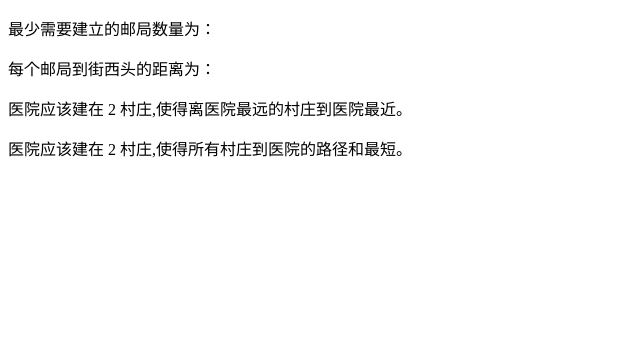
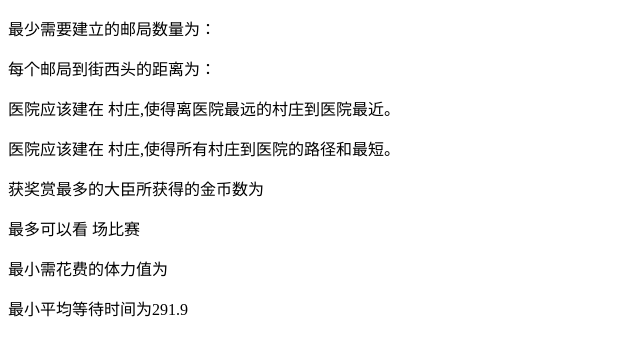
Before and after one commit to whatdfjslfjldks/vue-componentization, a Vue app in the folder vueComponentization/: page / in a window 1280 px wide. Shown: the top 356 px of the page, without its empty margins (0-640 px from the left). Built offline with nearby package versions, Linux system fonts and the light colour scheme.

Commit message:
feat:贪心算法实验，4-7题

```diff
--- a/vueComponentization/src/App.vue
+++ b/vueComponentization/src/App.vue
@@ -18,12 +18,28 @@
 <p>医院应该建在 {{ result.hospital }} 村庄,使得离医院最远的村庄到医院最近。</p>
 <p>医院应该建在 {{ result.home }} 村庄,使得所有村庄到医院的路径和最短。</p>
   </div>
+  <div v-if="result">
+  <p>获奖赏最多的大臣所获得的金币数为{{ result.gold }}</p>
+  </div>
+  <div v-if="result">
+    <p>最多可以看 {{result.game}} 场比赛</p>
+  </div>
+  <div v-if="result">
+  <p>最小需花费的体力值为{{ result.energy }}</p>
+  </div>
+  <div v-if="result">
+  <p>最小平均等待时间为{{ result.time }}</p>
+  </div>
 </template>
 
 <script>
 import ContextMenu from "./components/ContextMenu.vue";
 import {subjectPost} from "./utils/subjectPost.js";
 import {subjectDoctor} from "./utils/subjectDoctor.js";
+import {subjectKingGame} from "./utils/subjectKingGame.js";
+import {subjectWatchTV} from "./utils/subjectWatchTV.js";
+import {subjectAppleMerge} from "./utils/subjectAppleMerge.js";
+import {subjectWater} from "./utils/subjectWater.js";
 const MAX=Infinity;//正无穷大
 export default{
   data(){
@@ -34,13 +50,33 @@ export default{
     [0, MAX, 3],
     [MAX, 0, 2],
     [3, 2, 0]
-]
+      ],
+      number:3,
+      goldArray:[
+        [1,1],
+        [2,3],
+        [7,4],
+        [4,6]
+      ],
+      tv:4,
+      tvTime:[
+        [0,2],
+        [2,4],
+        [1,3],
+        [123,4567]
+      ],
+      apples:[1,2,9],
+      water:[56,12,1,99,1000,234,33,55,99,812]
     }
   },
   computed:{
     result() {
       // return subjectPost(this.n, this.H); //题目一：最佳邮局设置问题
-      return subjectDoctor(this.matrix);//题目二、三：医院设置问题1、2
+      // return subjectDoctor(this.matrix);//题目二、三：医院设置问题1、2
+      // return subjectKingGame(this.number,this.goldArray);//题目四：国王游戏问题
+      // return subjectWatchTV(this.tv,this.tvTime);
+      // return subjectAppleMerge(this.apples);
+      return subjectWater(this.water);
     }
   },
   methods: {
--- /dev/null
+++ b/vueComponentization/src/utils/subjectAppleMerge.js
@@ -0,0 +1,31 @@
+//贪心，每次都找最小的两个
+let energy=0;
+export function subjectAppleMerge(apples)
+{
+    apples.sort((a,b)=>a-b);//升序排列
+    // console.log(apples);
+    while(apples.length>1){//保证还有两个堆
+        const min1=apples.shift();
+        const min2=apples.shift();//弹出两个最小的
+        // console.log(apples);
+        const merged = min1 + min2;
+        // console.log("merge"+merged)
+        energy += merged;
+        // 将合并后的果子堆放回数组中，保持有序
+        // apples.push(merged);
+        // apples.sort((a,b)=>a-b);
+        //或者插入到正确位置，时间复杂度会小一点
+        let index = 0;
+        while (index < apples.length && apples[index] < merged) {
+            index++;
+        }
+        apples.splice(index, 0, merged);
+        // console.log(apples.length)
+        console.log("energyinner "+energy)
+    }
+    console.log("energy "+energy)
+
+    return {
+        energy
+    }
+}
--- /dev/null
+++ b/vueComponentization/src/utils/subjectKingGame.js
@@ -0,0 +1,33 @@
+//难点一：向下取整？js中可用Math.floor()\
+//难点二：优化排序，排序依据？左手？右手？还是其他什么
+//思路：先按照右手大小就行排序，让后面的大臣除后金币尽可能小（右手是分母，分母越大，式子越小），然后遍历计算，找到最小的
+export function subjectKingGame(number,goldArray){
+    //先按照右手进行排序，注意不要排序国王
+//     for(let i=1;i<number;i++){
+//         for(let j=i+1;j<=number;j++){
+//             if(goldArray[i][1]>goldArray[j][1]){
+//                 let temp=goldArray[i];
+//                 goldArray[i]=goldArray[j];
+//                 goldArray[j]=temp;
+//         }
+//     }
+// }
+goldArray.sort((a,b)=>a[1]-b[1]);
+// console.log(goldArray);
+let gold=-Infinity;
+let totalGold=1;
+for(let k=1;k<=number;k++){
+    totalGold=1;
+    for(let l=0;l<k;l++){
+        totalGold*=goldArray[l][0];
+        console.log(totalGold/goldArray[k][1])
+    }
+    let tempGold=Math.floor(totalGold/goldArray[k][1])
+    if(tempGold>gold){
+        gold=tempGold;
+    }
+}
+return {
+    gold
+}
+}
--- /dev/null
+++ b/vueComponentization/src/utils/subjectWatchTV.js
@@ -0,0 +1,20 @@
+//难点：如何排序，以什么为依据？
+export function subjectWatchTV(tv,tvTime)
+{
+    let game=0;
+    tvTime.sort((a, b) => a[0] - b[0]);//按照开始时间升序排序
+    console.log(tvTime)
+    // let endTime=tvTime[0][1];//初始化结束时间
+    let endTime=-Infinity;//为了确保第一场一定能看
+    for(let i=0;i<tv;i++){
+        console.log(tvTime[i][0],endTime)
+        if(tvTime[i][0]>=endTime){ //如果开始时间比前一场的结束时间大，则可以看
+            game++;
+            endTime=tvTime[i][1];
+        }
+    }
+
+    return{
+        game
+    }
+}
--- /dev/null
+++ b/vueComponentization/src/utils/subjectWater.js
@@ -0,0 +1,18 @@
+let time=0;
+let total=0;
+export function subjectWater(water)
+{
+    water.sort((a,b)=>a-b);
+    console.log(water);
+    total=0;
+    for(let i=0;i<water.length;i++)
+    {
+        total+=water[i]*(water.length-i-1);
+        console.log(water[i]*(water.length-i-1));
+    }
+    console.log(total);
+    time=total/water.length;
+    return{
+        time
+    }
+}
```
Also changed, not shown: 1 other file (tests, documents, lock files or other folders).
